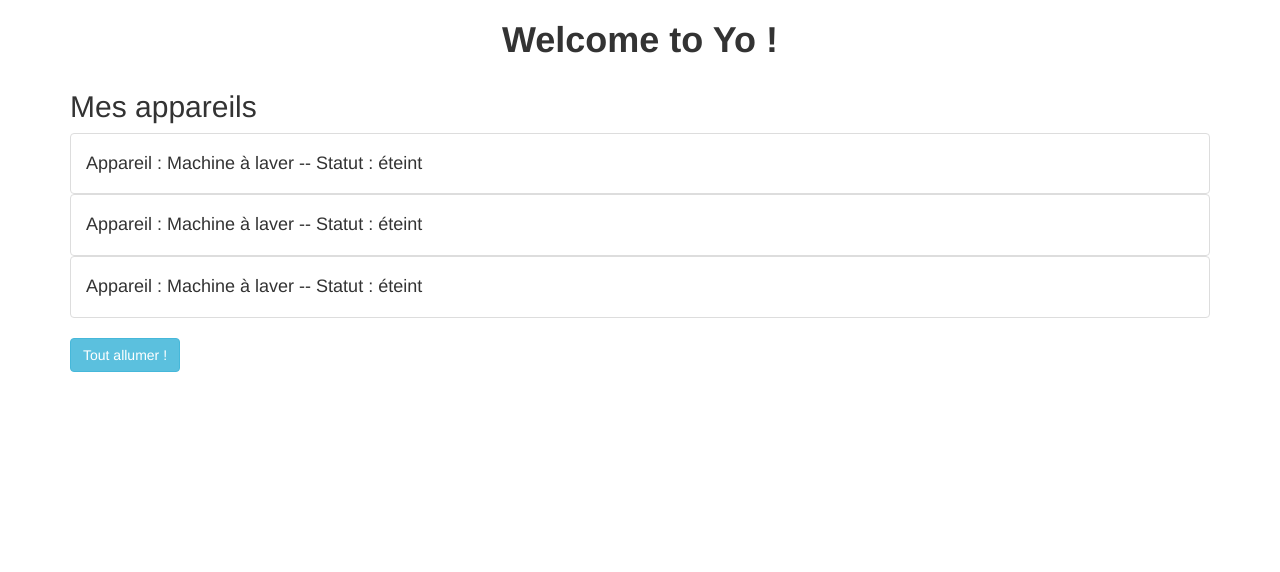
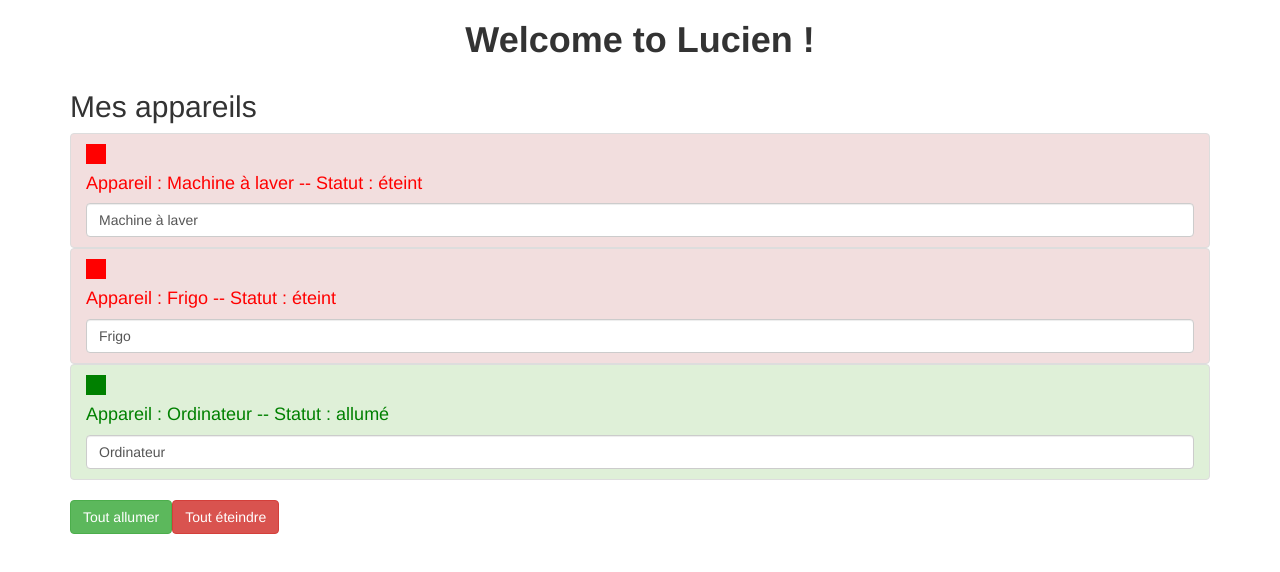
Before and after one commit to MounirBlk/appAngular, an Angular app: page / in a window 1280 px wide. Shown: the top 572 px of the page. Built offline with nearby package versions, Linux system fonts and the light colour scheme.

Commit message:
modif app component

```diff
--- a/src/app/app.component.html
+++ b/src/app/app.component.html
@@ -9,11 +9,11 @@
         <div class="col-xs-12">
             <h2>Mes appareils</h2>
             <ul class="list-group">
-                <app-appareil></app-appareil>
-                <app-appareil></app-appareil>
-                <app-appareil></app-appareil>
+                <app-appareil *ngFor="let appareil of appareils" [appareilName]="appareil.name" [appareilStatus]="appareil.status"></app-appareil>
             </ul>
-            <button class="btn btn-info" [disabled]="!isAuth" (click)="onAllumer()">Tout allumer !</button>
+            <button class="btn btn-success" [disabled]="!isAuth" (click)="onAllumer()">Tout allumer</button>
+            <button class="btn btn-danger" [disabled]="!isAuth" (click)="onEteindre()">Tout éteindre</button>
+
         </div>
     </div>
 </div>
--- a/src/app/app.component.ts
+++ b/src/app/app.component.ts
@@ -6,8 +6,23 @@ import { Component } from '@angular/core';
   styleUrls: ['./app.component.css']
 })
 export class AppComponent {
-  title = 'Yo';
+  title = 'Lucien';
   isAuth = false;
+  appareils = [
+    {
+      name: 'Machine à laver',
+      status: 'éteint'
+    },
+    {
+      name: 'Frigo',
+      status: 'éteint'
+    },
+    {
+      name: 'Ordinateur',
+      status: 'allumé'
+    }
+  ];
+
   constructor() {
     setTimeout(
       () => {
@@ -15,7 +30,17 @@ export class AppComponent {
       }, 4000
     );
   }
+
   onAllumer() {
     console.log('On allume tout !');
+    for(let i=0;i<this.appareils.length;i++){
+      this.appareils[i].status='allumé';
+    }
+  }
+  onEteindre() {
+    console.log('On allume tout !');
+    for(let i=0;i<this.appareils.length;i++){
+      this.appareils[i].status='éteint';
+    }
   }
 }
--- a/src/app/app.module.ts
+++ b/src/app/app.module.ts
@@ -4,9 +4,7 @@ import { NgModule } from '@angular/core';
 import { AppComponent } from './app.component';
 import { UtilisateurComponent } from './composants/utilisateur/utilisateur.component';
 import { DonneesService } from './services/donnees.service';
-
 import { AppareilComponent } from './appareil/appareil.component';
-
 import { FormsModule } from '@angular/forms';
 
 
--- a/src/app/appareil/appareil.component.html
+++ b/src/app/appareil/appareil.component.html
@@ -1,3 +1,8 @@
-<li class="list-group-item">
-    <h4>Appareil : {{ appareilName }} -- Statut : {{ getStatus() }}</h4>
+<li [ngClass]="{'list-group-item': true,
+                'list-group-item-success': appareilStatus === 'allumé',
+                'list-group-item-danger': appareilStatus === 'éteint'}">
+    <div style="width:20px;height:20px;background-color:red;" *ngIf="appareilStatus === 'éteint'"></div>
+    <div style="width:20px;height:20px;background-color:green;" *ngIf="appareilStatus === 'allumé'"></div>
+    <h4 [ngStyle]="{color: getColor()}">Appareil : {{ appareilName }} -- Statut : {{ getStatus() }}</h4>
+    <input type="text" class="form-control" [(ngModel)]="appareilName">
 </li>
--- a/src/app/appareil/appareil.component.ts
+++ b/src/app/appareil/appareil.component.ts
@@ -1,4 +1,4 @@
-import { Component, OnInit } from '@angular/core';
+import { Component, OnInit, Input } from '@angular/core';
 
 @Component({
   selector: 'app-appareil',
@@ -7,11 +7,19 @@ import { Component, OnInit } from '@angular/core';
 })
 export class AppareilComponent implements OnInit {
 
-  appareilName: string = 'Machine à laver';
-  appareilStatus: string = 'éteint';
+  @Input() appareilName: string;
+  @Input() appareilStatus: string;
   constructor() { }
 
   ngOnInit() {
+  }
+
+  getColor() {
+    if(this.appareilStatus === 'allumé') {
+      return 'green';
+    } else if(this.appareilStatus === 'éteint') {
+      return 'red';
+    }
   }
 
   getStatus() {
```
